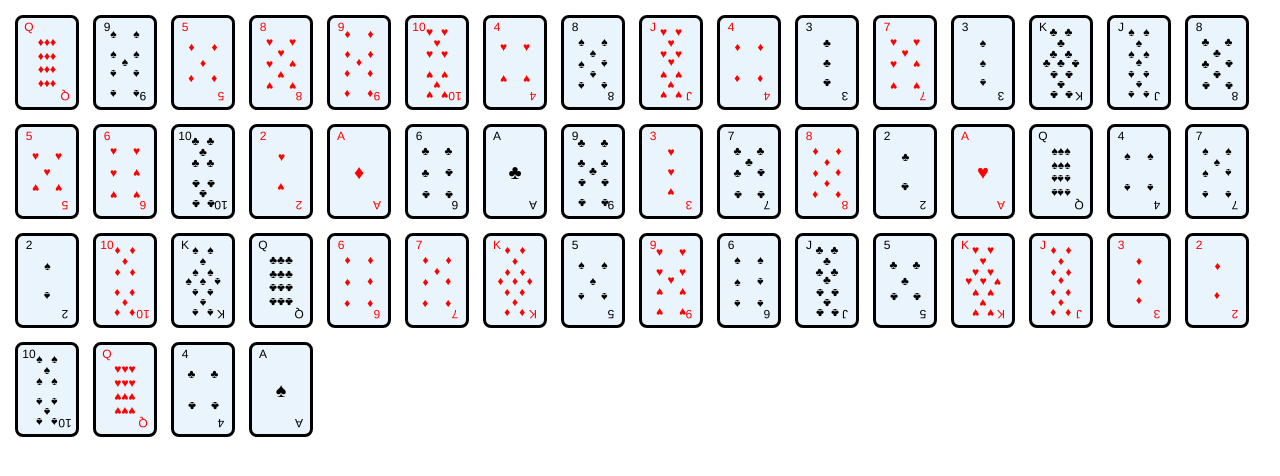
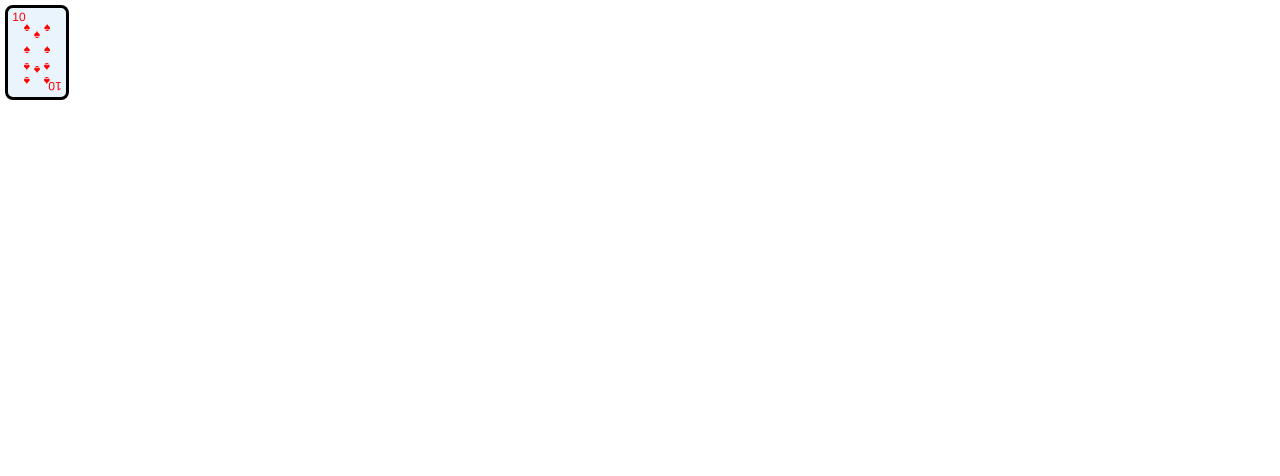
Before and after one commit to t-a1024/sevens, a React (Create React App) app: page / in a window 1280 px wide. Shown: the top 476 px of the page. Built offline with nearby package versions, Linux system fonts and the light colour scheme.

Commit message:
10の微調整

```diff
--- a/src/App.tsx
+++ b/src/App.tsx
@@ -29,13 +29,14 @@ function App() {
 
   return (
     <div className="App">
-      <div style={{ display: "flex", flexWrap: "wrap" }}>
+      {/* <div style={{ display: "flex", flexWrap: "wrap" }}>
         {shuffledData.map((card, index) => (
           <div key={index} style={{ margin: "10px" }}>
             <Card id={card.id} mark={card.mark} color={card.color} />
           </div>
         ))}
-      </div>
+      </div> */}
+      <Card id={10} mark={'♠'} color={'red'}></Card>
     </div>
   );
 }
--- a/src/assets/10.css
+++ b/src/assets/10.css
@@ -3,8 +3,8 @@
     position: absolute;
     top: 50%;
     transform: translate(-50%, -50%);
-    width: 30px;
-    height: 95%;
+    width: 70%;
+    height: 80%;
     display: grid;
     grid-template-columns: repeat(2, 1fr);
     grid-template-rows: repeat(2, 1fr);
@@ -14,47 +14,39 @@
 .element10 .text10 {
     font-family: "Inter-Regular", Helvetica;
     font-size: 12px;
-    font-weight: 400;
-    letter-spacing: 0;
-    line-height: 20px;
     position: relative;
     text-align: center;
-    white-space: nowrap;
-    width: fit-content;
     align-self: center;
     justify-self: center;
 }
 
 .box10 {
+    position: fixed;
+    top: 0;
+    left: 0;
     height: 100%;
-    position: absolute;
     width: 100%;
 }
 
 .box10 .text-wrapper10{
-    color: red;
+    display: flex;
+    width: 100%;
+    height: 50%;
     font-family: "Inter-Regular", Helvetica;
     font-size: 12px;
-    height: 20px;
-    left: 0;
-    letter-spacing: 0;
-    line-height: 45px;
     text-align: center;
-    top: 0;
-    white-space: nowrap;
+    justify-content: center;
+    align-items: center;
 }
 
 .box10 .div10 {
-    color: #000000;
+    display: flex;
+    width: 100%;
+    height: 50%;
     font-family: "Inter-Regular", Helvetica;
     font-size: 12px;
-    font-weight: 400;
-    left: 0;
-    letter-spacing: 0;
-    line-height: 20px;
-    position: relative;
     text-align: center;
-    top: 34px;
-    white-space: nowrap;
+    justify-content: center;
+    align-items: center;
     transform: rotate(-180deg);
 }
```
